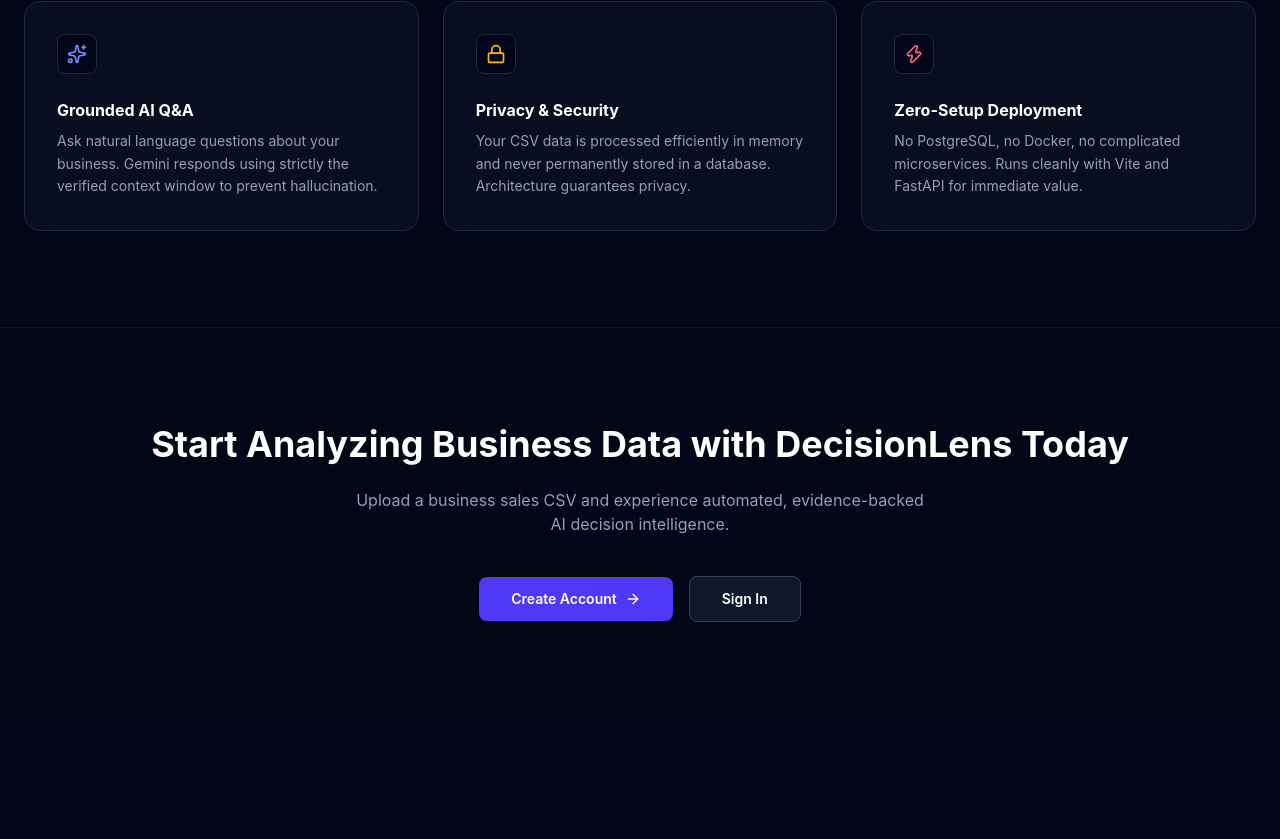
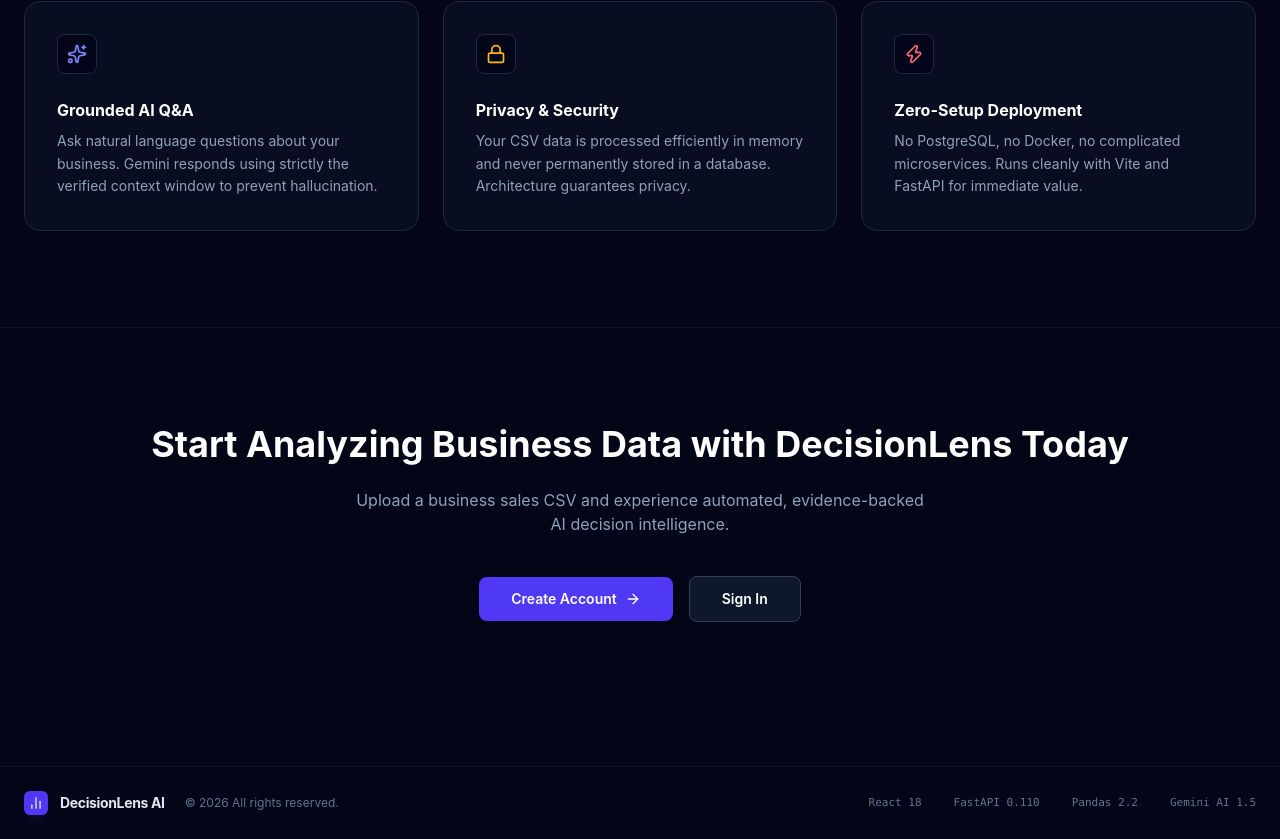
Before and after one commit to VIJAYAPANDIANT/decisionlens-ai, a React app in the folder frontend/: page / in a window 1280 px wide. Shown: the part 1938-2777 px from the top of the page. Before the commit the page ends 2656 px from the top, so only its background shows below. Built offline with nearby package versions, Linux system fonts and the light colour scheme; no server answers; the HTML template or start-up script is replaced by a standard one.

Commit message:
Add tech stack footer to landing page

```diff
--- a/frontend/src/components/LandingPage.jsx
+++ b/frontend/src/components/LandingPage.jsx
@@ -141,6 +141,27 @@
           </button>
         </div>
       </div>
+
+      {/* Footer */}
+      <footer className="border-t border-slate-800/50 bg-[#020617] py-6 mt-12">
+        <div className="max-w-7xl mx-auto px-6 flex flex-col md:flex-row items-center justify-between gap-6">
+          <div className="flex items-center gap-3">
+            <div className="w-6 h-6 rounded-md bg-indigo-600 flex items-center justify-center shadow-lg shadow-indigo-900/20">
+              <BarChart2 className="w-3.5 h-3.5 text-white" />
+            </div>
+            <span className="text-sm font-bold text-slate-200 tracking-tight">DecisionLens AI</span>
+            <span className="text-xs text-slate-500 ml-2">© 2026 All rights reserved.</span>
+          </div>
+
+          <div className="flex flex-wrap justify-center items-center gap-4 md:gap-8 text-[11px] font-mono text-slate-500">
+            <span className="hover:text-slate-300 transition-colors cursor-default">React 18</span>
+            <span className="hover:text-slate-300 transition-colors cursor-default">FastAPI 0.110</span>
+            <span className="hover:text-slate-300 transition-colors cursor-default">Pandas 2.2</span>
+            <span className="hover:text-slate-300 transition-colors cursor-default">Gemini AI 1.5</span>
+          </div>
+        </div>
+      </footer>
+
     </div>
   );
 }
```
